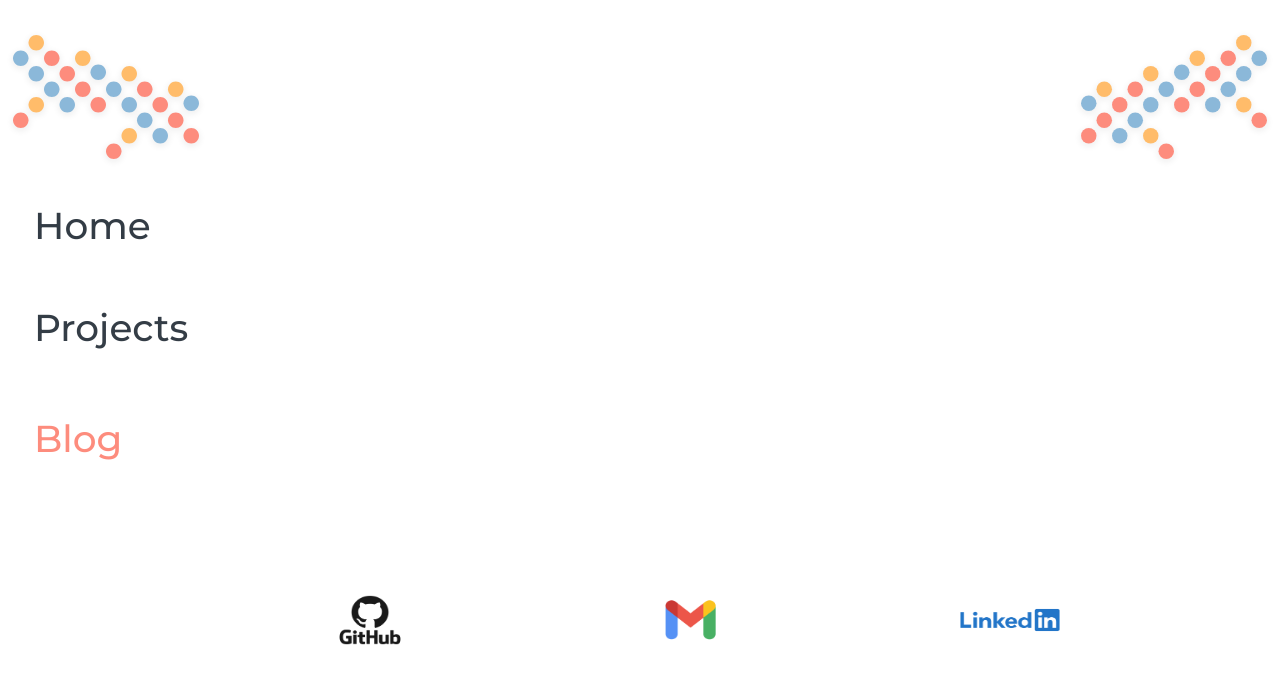
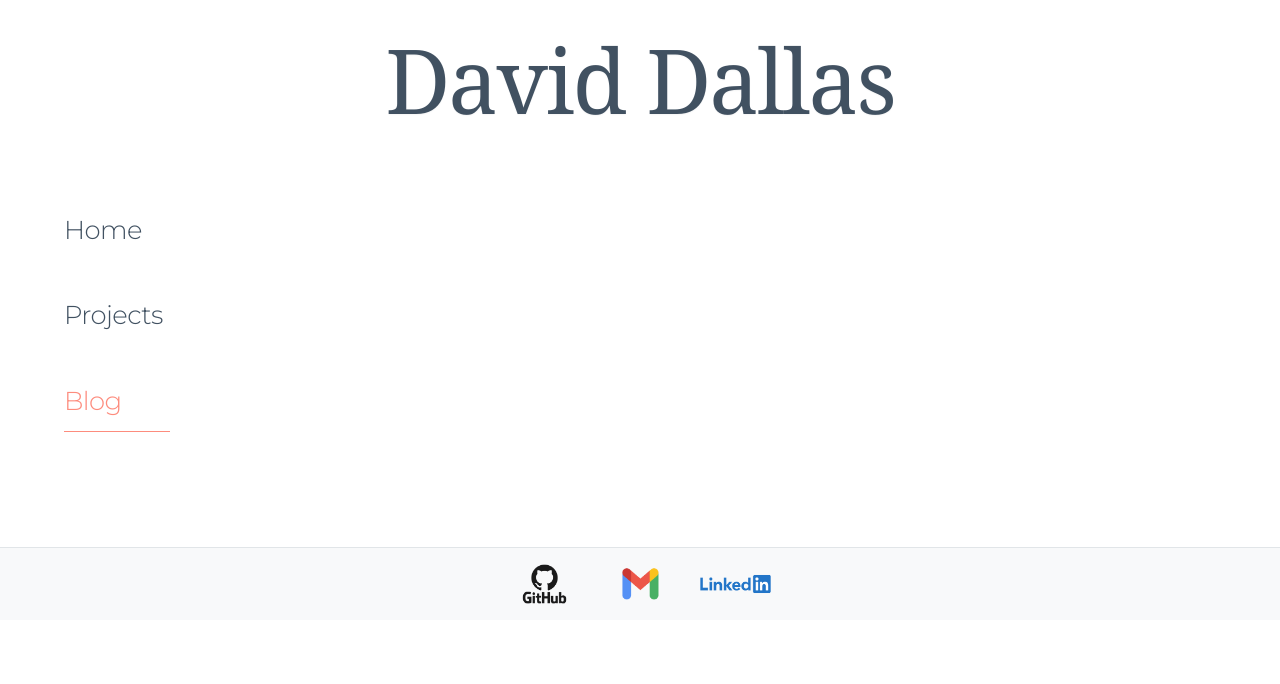
Before and after one commit to DavidJDallas/site, a React (Create React App) app: page /blog in a window 1280 px wide. Shown: the top 684 px of the page. Built offline with nearby package versions, Linux system fonts and the light colour scheme.

Commit message:
re-styling

```diff
--- a/src/App.js
+++ b/src/App.js
@@ -13,7 +13,7 @@ import Footer from './Footer/Footer';
 
 const App = () => {
   const [isMobile, setIsMobile] = useState(window.innerWidth < 700);
-  const [title, setTitle] = useState('');
+  const [title, setTitle] = useState('David Dallas');
 
   useEffect(() => {
     const handleResize = () => {
@@ -34,7 +34,7 @@ const App = () => {
           <Container fluid style={{ padding: 0 }}>
             {/* Mobile Header */}
             <Row className="mobile-header">
-              <Header title={title} />
+
             </Row>
 
             {/* Mobile Navigation */}
@@ -47,7 +47,7 @@ const App = () => {
             <Row className="mobile-content" style={{ flex: 1, padding: '15px' }}>
               <Col xs={12}>
                 <Routes>
-                  <Route path="/" element={<LandingPage title={setTitle} />}/>
+                  <Route path="/" element={<LandingPage title={'David Dallas'} />}/>
                   <Route path="/projects" element={<Projects title={title} />}/>
                   <Route path="/blog" element={<Blog title={title} />}/>
                 </Routes>
--- a/src/Footer/Footer.jsx
+++ b/src/Footer/Footer.jsx
@@ -1,31 +1,29 @@
-import {Row, Col, Image} from 'react-bootstrap';
+import { Container, Row, Col, Image } from 'react-bootstrap';
 
 const Footer = () => {
-    return(
-        <>
-
-        <Row style={{marginBottom: '20px'}}>
-            <Col>
-            </Col>
-            <Col>
-            <a href = "https://github.com/DavidJDallas" target="_blank"><Image src='GitHub-logo.png'  style={{height: '50px', width: '100px'}}fluid
-
-            /></a>
-            </Col>
-            <Col>
-                <a href="mailto:daviddallas606@gmail.com" target="_blank">
-                    <Image src='Gmail-logo.png' style={{height: '50px', width: '100px'}} fluid/>
-                </a>
-            </Col>
-            <Col>
-            <a href="https://www.linkedin.com/in/david-dallas-925600253/" target="_blank">
-                <Image src='LinkedIn-logo.png' style={{height: '50px', width: '100px'}}fluid/>
+  return (
+    <footer style={{ backgroundColor: '#f8f9fa', padding: '1rem 0', borderTop: '1px solid #dee2e6' }}>
+      <Container>
+        <Row className="justify-content-center align-items-center">
+          <Col xs="auto">
+            <a href="https://github.com/DavidJDallas" target="_blank" rel="noopener noreferrer">
+              <Image src="GitHub-logo.png" alt="GitHub" style={{ height: '40px' }} fluid />
             </a>
-
-            </Col>
+          </Col>
+          <Col xs="auto">
+            <a href="mailto:daviddallas606@gmail.com" target="_blank" rel="noopener noreferrer">
+              <Image src="Gmail-logo.png" alt="Gmail" style={{ height: '40px' }} fluid />
+            </a>
+          </Col>
+          <Col xs="auto">
+            <a href="https://www.linkedin.com/in/david-dallas-925600253/" target="_blank" rel="noopener noreferrer">
+              <Image src="LinkedIn-logo.png" alt="LinkedIn" style={{ height: '40px' }} fluid />
+            </a>
+          </Col>
         </Row>
-        </>
-    )
-}
+      </Container>
+    </footer>
+  );
+};
 
 export default Footer;
--- a/src/Header/Header.jsx
+++ b/src/Header/Header.jsx
@@ -21,19 +21,7 @@ const Header = ({ title }) => {
                     padding: '0 1rem'
                 }}
             >
-                <Image
-                    src={topleft}
-                    alt="Left decorative element"
-                    className="top-left-svg"
-                    style={{
-                        maxWidth: '100%',
-                        height: 'auto',
-                        filter: 'drop-shadow(0 2px 4px rgba(0,0,0,0.1))',
-                        transition: 'transform 0.3s ease'
-                    }}
-                    onMouseOver={(e) => e.target.style.transform = 'scale(1.05)'}
-                    onMouseOut={(e) => e.target.style.transform = 'scale(1)'}
-                />
+
             </Col>
 
             <Col
@@ -75,19 +63,7 @@ const Header = ({ title }) => {
                     padding: '0 1rem'
                 }}
             >
-                <Image
-                    src={topright}
-                    alt="Right decorative element"
-                    className="top-right-svg"
-                    style={{
-                        maxWidth: '100%',
-                        height: 'auto',
-                        filter: 'drop-shadow(0 2px 4px rgba(0,0,0,0.1))',
-                        transition: 'transform 0.3s ease'
-                    }}
-                    onMouseOver={(e) => e.target.style.transform = 'scale(1.05)'}
-                    onMouseOut={(e) => e.target.style.transform = 'scale(1)'}
-                />
+
             </Col>
         </Row>
     );
--- a/src/NavBar/NavBar.jsx
+++ b/src/NavBar/NavBar.jsx
@@ -2,69 +2,77 @@ import './NavBar.css'
 import {Container, Row, Col} from 'react-bootstrap';
 import { Link, NavLink} from 'react-router-dom';
 
-
 const NavBar = ({setTitle}) => {
   return (
-    <>
-      <Container fluid className='side-margin-container '>
-        <Row className='nav-bar-rows'>
-          <div className='contact-Nav'>
+    <div style={{
+      maxWidth: '800px',
+      margin: '0 auto',
+      padding: '2.618rem',
+      fontFamily: 'Georgia, serif'
+    }}>
+      <nav>
+        <div style={{ marginBottom: '1.618rem' }}>
           <NavLink
             to='/'
             style={({ isActive, isPending }) => ({
-                color: isActive ? '#fd7f6f' : '#1d2731',
+              color: isActive ? '#fd7f6f' : '#2c3e50',
               textDecoration: 'none',
-                //borderBottom: isActive ? '2px solid black' : '2px solid transparent',
-                transition: 'border-bottom 0.5s ease', // Adjust the duration and easing as needed
+              fontSize: '1.618rem',
+              fontWeight: '300',
+              letterSpacing: '-0.02em',
+              display: 'block',
+              padding: '0.618rem 0',
+              borderBottom: isActive ? '1px solid #fd7f6f' : '1px solid transparent',
+              transition: 'all 0.3s ease',
             })}
-              onClick={() => setTitle('')}
+            onClick={() => setTitle('David Dallas')}
           >
-              <h3>Home</h3>
+            Home
           </NavLink>
         </div>
-        </Row>
 
-        <Row className='nav-bar-rows'>
-          <div className='contact-Nav'>
+        <div style={{ marginBottom: '1.618rem' }}>
           <NavLink
             to='/projects'
             style={({ isActive, isPending }) => ({
-                color: isActive ? '#fd7f6f' : '#1d2731',
+              color: isActive ? '#fd7f6f' : '#2c3e50',
               textDecoration: 'none',
-                //borderBottom: isActive ? '2px solid black' : '2px solid transparent',
-                paddingBottom: '8px',
-                fontSize: '2rem',
-                transition: 'border-bottom 0.5s ease',
-
+              fontSize: '1.618rem',
+              fontWeight: '300',
+              letterSpacing: '-0.02em',
+              display: 'block',
+              padding: '0.618rem 0',
+              borderBottom: isActive ? '1px solid #fd7f6f' : '1px solid transparent',
+              transition: 'all 0.3s ease',
             })}
             onClick={() => setTitle('Projects')}
           >
-              <h3>Projects</h3>
+            Projects
           </NavLink>
         </div>
-        </Row>
-        <Row className='nav-bar-rows'>
-          <div className='contact-Nav'>
+
+        <div style={{ marginBottom: '1.618rem' }}>
           <NavLink
             to='/blog'
             style={({ isActive, isPending }) => ({
-                color: isActive ? '#fd7f6f': '#1d2731',
+              color: isActive ? '#fd7f6f': '#2c3e50',
               textDecoration: 'none',
-                //borderBottom: isActive ? '2px solid white' : '2px solid transparent',
-                paddingBottom: '8px',
-                fontSize: '2rem',
-                transition: 'border-bottom 0.5s ease',
+              fontSize: '1.618rem',
+              fontWeight: '300',
+              letterSpacing: '-0.02em',
+              display: 'block',
+              padding: '0.618rem 0',
+              borderBottom: isActive ? '1px solid #fd7f6f' : '1px solid transparent',
+              transition: 'all 0.3s ease',
             })}
             onClick={() => setTitle('Blog')}
           >
-              <h3>Blog</h3>
+            Blog
           </NavLink>
         </div>
-        </Row>
-      </Container>
-    </>
+      </nav>
+    </div>
   );
 };
 
-
 export default NavBar;
--- a/src/NavBar/NavBarTop.jsx
+++ b/src/NavBar/NavBarTop.jsx
@@ -4,57 +4,85 @@ import { Link, NavLink } from 'react-router-dom';
 
 const NavBarTop = ({ setTitle }) => {
   return (
-    <>
-      <Container fluid className='top-nav-container'>
-        <Row className='justify-content-center'>
-          <Col xs={12}>
-            <div className='top-nav-wrapper'>
-              <div className='top-nav-item'>
+    <div style={{
+      position: 'fixed',
+      top: 0,
+      left: 0,
+      right: 0,
+      zIndex: 1000,
+      backgroundColor: 'white',
+      borderBottom: '1px solid #e3f2fd',
+      padding: '0.8rem 0',
+      transform: 'translateY(0)',
+      transition: 'transform 0.3s ease-in-out'
+    }}>
+      <div style={{
+        maxWidth: '800px',
+        margin: '0 auto',
+        padding: '0 2.618rem',
+        fontFamily: 'Georgia, serif'
+      }}>
+        <nav>
+          <div style={{
+            display: 'flex',
+            justifyContent: 'center',
+            gap: '2.618rem',
+            flexWrap: 'wrap'
+          }}>
             <NavLink
               to='/'
               style={({ isActive, isPending }) => ({
-                    color: isActive ? '#fd7f6f' : '#1d2731',
+                color: isActive ? '#fd7f6f' : '#2c3e50',
                 textDecoration: 'none',
-                    transition: 'color 0.3s ease',
+                fontSize: '1.2rem',
+                fontWeight: '300',
+                letterSpacing: '-0.02em',
+                padding: '0.618rem 1rem',
+                borderBottom: isActive ? '1px solid #fd7f6f' : '1px solid transparent',
+                transition: 'all 0.3s ease',
               })}
-                  onClick={() => setTitle('')}
+              onClick={() => setTitle('David Dallas')}
             >
-                  <h4>Home</h4>
+              Home
             </NavLink>
-              </div>
 
-              <div className='top-nav-item'>
             <NavLink
               to='/projects'
               style={({ isActive, isPending }) => ({
-                    color: isActive ? '#fd7f6f' : '#1d2731',
+                color: isActive ? '#fd7f6f' : '#2c3e50',
                 textDecoration: 'none',
-                    transition: 'color 0.3s ease',
+                fontSize: '1.2rem',
+                fontWeight: '300',
+                letterSpacing: '-0.02em',
+                padding: '0.618rem 1rem',
+                borderBottom: isActive ? '1px solid #fd7f6f' : '1px solid transparent',
+                transition: 'all 0.3s ease',
               })}
               onClick={() => setTitle('Projects')}
             >
-                  <h4>Projects</h4>
+              Projects
             </NavLink>
-              </div>
 
-              <div className='top-nav-item'>
             <NavLink
               to='/blog'
               style={({ isActive, isPending }) => ({
-                    color: isActive ? '#fd7f6f' : '#1d2731',
+                color: isActive ? '#fd7f6f' : '#2c3e50',
                 textDecoration: 'none',
-                    transition: 'color 0.3s ease',
+                fontSize: '1.2rem',
+                fontWeight: '300',
+                letterSpacing: '-0.02em',
+                padding: '0.618rem 1rem',
+                borderBottom: isActive ? '1px solid #fd7f6f' : '1px solid transparent',
+                transition: 'all 0.3s ease',
               })}
               onClick={() => setTitle('Blog')}
             >
-                  <h4>Blog</h4>
+              Blog
             </NavLink>
           </div>
+        </nav>
       </div>
-          </Col>
-        </Row>
-      </Container>
-    </>
+    </div>
   );
 };
 
```
Also changed, not shown: src/NavBar/NavBar.css (+35 -0 lines). Lines whose indentation alone changed are shown as unchanged.
